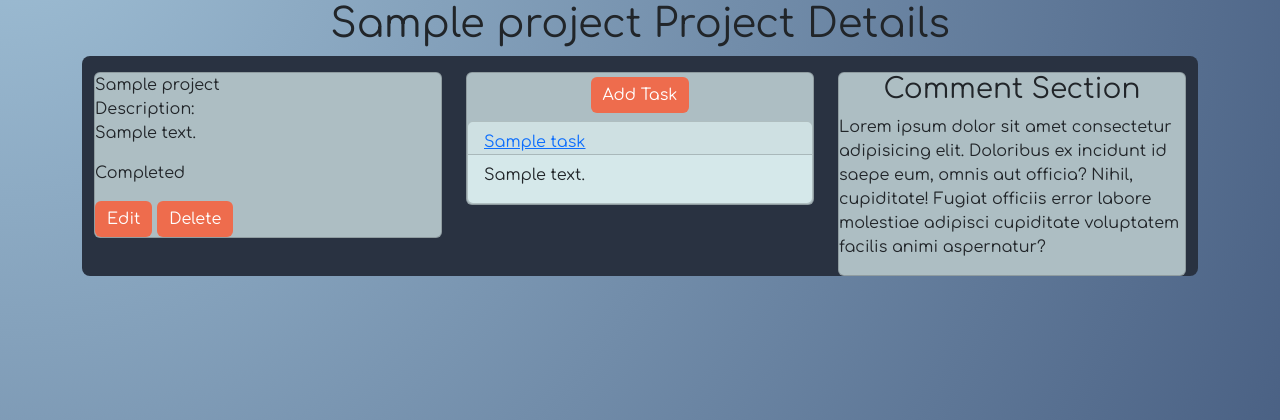
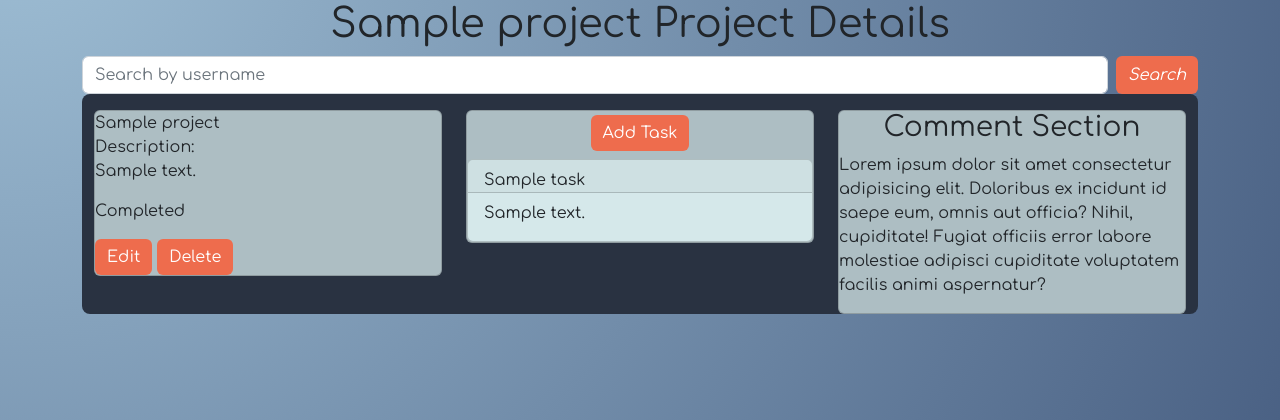
Before and after one commit to coffeemug17/workflowwiz, a Django app: page /projects/1/ in a window 1280 px wide. Shown: the part 119-539 px from the top of the page. Run offline with Django 4.2, Linux system fonts and the light colour scheme; a user stored in the database is signed in; tables that the repository leaves empty hold one stand-in row (values such as "Sample post").

Commit message:
going back to previous commit

```diff
--- a/main_app/models.py
+++ b/main_app/models.py
@@ -14,8 +14,8 @@ class Project(models.Model):
     title = models.CharField(max_length=100)
     description = models.TextField(max_length=250)
     completion = models.BooleanField(default=False)
-    user = models.ForeignKey(User, on_delete=models.CASCADE)
-
+    user = models.ForeignKey(User, on_delete=models.CASCADE, related_name='main_user')
+    members = models.ManyToManyField(User, related_name='project_members')
 
     def __str__(self):
         return f'({self.title} {self.id})'
--- a/main_app/templates/projects/detail.html
+++ b/main_app/templates/projects/detail.html
@@ -3,6 +3,12 @@
 
 <h1 class="text-center">{{ project.title }} Project Details</h1>
 
+<form class="d-flex justify-content-center h-100" action="" method="GET">
+  <input class="form-control me-2" type="text" name="username" placeholder="Search by username">
+  <button class="btn btn-primary" id="search-button" type="submit">
+    <i class="search">Search</i>
+  </button>
+</form>
 <div class="container" id="project-container">
   <div class="row">
     <div class="col-4 mt-3">
@@ -16,10 +22,12 @@
             <p>In Progress</p>
           {% endif %}
         </div>
+
         <div class="card-action">
           <a href="{% url 'projects_update' project.id %}" class="btn btn-primary">Edit</a>
           <a href="{% url 'projects_delete' project.id %}" class="btn btn-primary">Delete</a>
         </div>
+
       </div>
     </div>
     <div class="col-4 mt-3">
@@ -31,7 +39,7 @@
           <!-- <a href="{% url 'tasks_create' project.id %}" class="btn btn-primary">Add Task</a> -->
         <div class="card">
           {% for task in project.task_set.all %}
-             <a href="{% url 'tasks_detail' project.id task.id %}"><div class="card-header pb-0">{{ task.title }}</div></a>
+              <div class="card-header pb-0">{{ task.title }}</div>
               <div class="card-body pb-0 pt-2 mb-0">
                 <p>{{ task.description }}</p>
               </div>
--- a/main_app/views.py
+++ b/main_app/views.py
@@ -50,8 +50,10 @@ def home(request):
 @login_required
 def projects_index(request):
   projects = Project.objects.filter(user=request.user)
+  # assoc_projects = Project.objects.filter(members=request.user)
   return render(request, 'projects/index.html', {
     'projects': projects
+    # 'assoc_projects' : assoc_projects
   })
 
 @login_required
```
Also changed, not shown: main_app/migrations/0003_project_members.py (added), main_app/migrations/0004_alter_project_members_alter_project_user.py (added).
